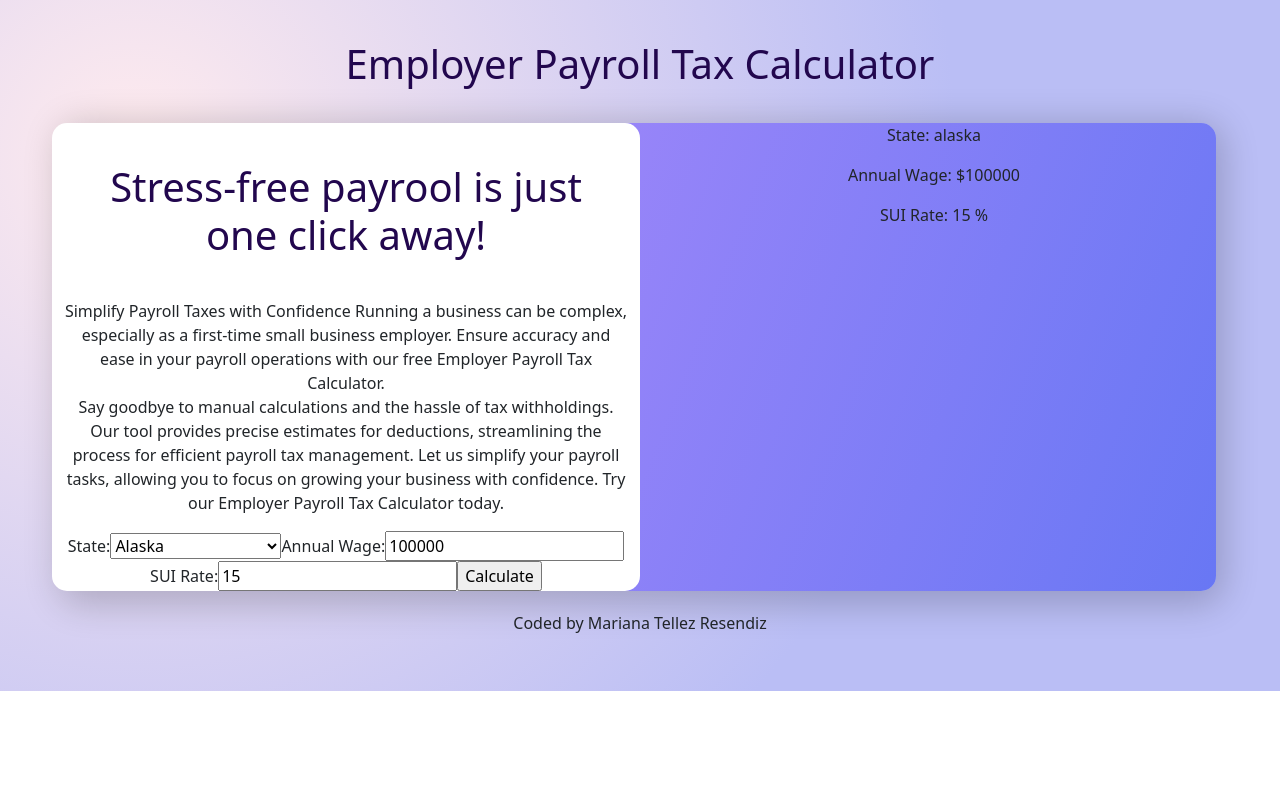
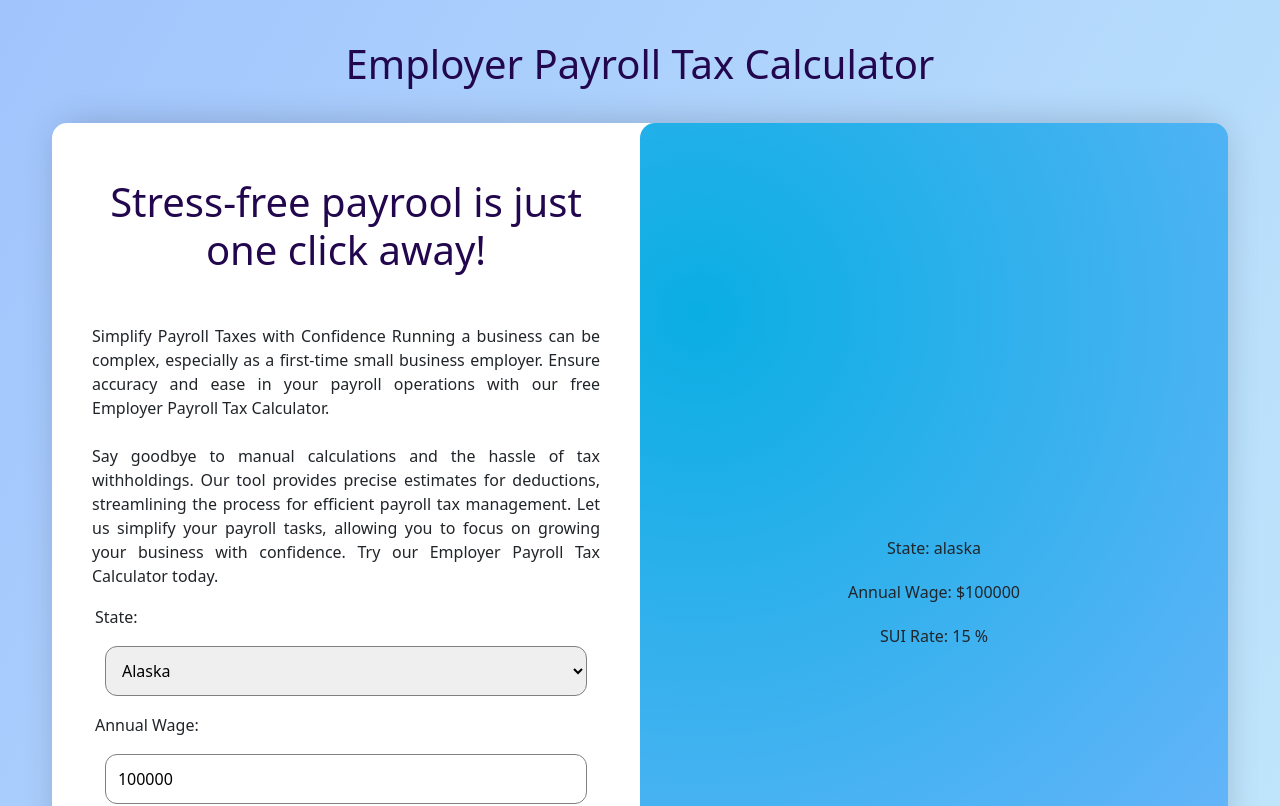
Before and after one commit to MarianaTellezR/employer-payroll-tax-calculator-mariana-tellez, a React (Create React App) app: page / in a window 1280 px wide. Shown: the top 806 px of the page. Built offline with nearby package versions, Linux system fonts and the light colour scheme.

Commit message:
Styled left side of payroll

```diff
--- a/src/App.css
+++ b/src/App.css
@@ -1,11 +1,7 @@
 .App {
   text-align: center;
   padding: 20px 0;
-  background: radial-gradient(
-    879px at 10.4% 22.3%,
-    rgb(255, 235, 238) 0%,
-    rgb(186, 190, 245) 93.6%
-  );
+  background: linear-gradient(120deg, #a1c4fd 0%, #c2e9fb 100%);
 }
 
 .App h1 {
--- a/src/Payroll.css
+++ b/src/Payroll.css
@@ -3,28 +3,90 @@
   margin: 0 auto;
   width: 90%;
   max-width: 1500px;
-  background: linear-gradient(
-    110.6deg,
-    rgb(184, 142, 252) 2.2%,
-    rgb(104, 119, 244) 100.2%
-  );
+  background-color: white;
   box-shadow: 1px 7px 36px 6px rgba(0, 0, 0, 0.2);
-  border-radius: 15px;
-}
-
-.Payroll .payroll-left {
-  border-radius: 15px;
-  background-color: white;
-  display: flex;
-  flex-direction: column;
-
-  align-items: center;
-}
-
-.Payroll .payroll-right {
   border-radius: 15px;
 }
 
 .Payroll h1 {
   margin: 20px;
 }
+
+.Payroll p {
+  text-align: justify;
+  margin: 10px 25px;
+}
+
+.Payroll .payroll-left {
+  border-radius: 15px;
+  padding: 15px;
+  padding-bottom: 50px;
+  background-color: white;
+  display: flex;
+  flex-direction: column;
+  justify-content: center;
+  align-items: center;
+}
+
+.Payroll .payroll-left .form-input {
+  display: flex;
+  flex-direction: column;
+  width: 90%;
+}
+
+.Payroll .payroll-left label {
+  text-align: left;
+  padding: 7px 0;
+}
+
+.Payroll .payroll-left select {
+  margin: 10px;
+  padding: 12px;
+  border-radius: 12px;
+  border: 1px solid gray;
+}
+
+.Payroll .payroll-left input {
+  margin: 10px;
+  padding: 12px;
+  border-radius: 12px;
+  border: 1px solid gray;
+}
+
+.Payroll .payroll-left .btn-calculate {
+  width: 60%;
+  display: block;
+  margin: 20px auto;
+  padding: 15px 5px;
+  background: radial-gradient(
+    circle at 10% 20%,
+    rgb(10, 174, 227) 0%,
+    rgb(124, 182, 255) 100.2%
+  );
+  color: white;
+  border: 1px solid white;
+  border-radius: 28px;
+  transition: all 200ms ease-in-out;
+}
+
+.Payroll .payroll-left .btn-calculate:hover {
+  background: linear-gradient(
+    135deg,
+    rgb(151, 171, 255) 10%,
+    rgb(18, 53, 151) 100%
+  );
+}
+
+.Payroll .payroll-right {
+  border-radius: 15px;
+  padding: 15px;
+  display: flex;
+  flex-direction: column;
+  justify-content: center;
+  align-items: center;
+  background: radial-gradient(
+    circle at 10% 20%,
+    rgb(10, 174, 227) 0%,
+    rgb(124, 182, 255) 100.2%
+  );
+}
--- a/src/Payroll.js
+++ b/src/Payroll.js
@@ -36,14 +36,14 @@ export default function Payroll() {
             Simplify Payroll Taxes with Confidence Running a business can be
             complex, especially as a first-time small business employer. Ensure
             accuracy and ease in your payroll operations with our free Employer
-            Payroll Tax Calculator. <br/>Say goodbye to manual calculations and the
+            Payroll Tax Calculator. <br/> <br/>Say goodbye to manual calculations and the
             hassle of tax withholdings. Our tool provides precise estimates for
             deductions, streamlining the process for efficient payroll tax
             management. Let us simplify your payroll tasks, allowing you to
             focus on growing your business with confidence. Try our Employer
             Payroll Tax Calculator today.
           </p>
-          <form onSubmit={handleSubmit}>
+          <form onSubmit={handleSubmit} className="form-input">
             <label forhtml="states">State:</label>
             <select
               value={state}
@@ -77,7 +77,7 @@ export default function Payroll() {
               name="sui"
               id="sui"
             ></input>
-            <input type="submit" value="Calculate" />
+            <input type="submit" value="Calculate" className="btn-calculate"/>
           </form>
         </div>
         <div className="col-sm-12 col-md-6 payroll-right">
```
